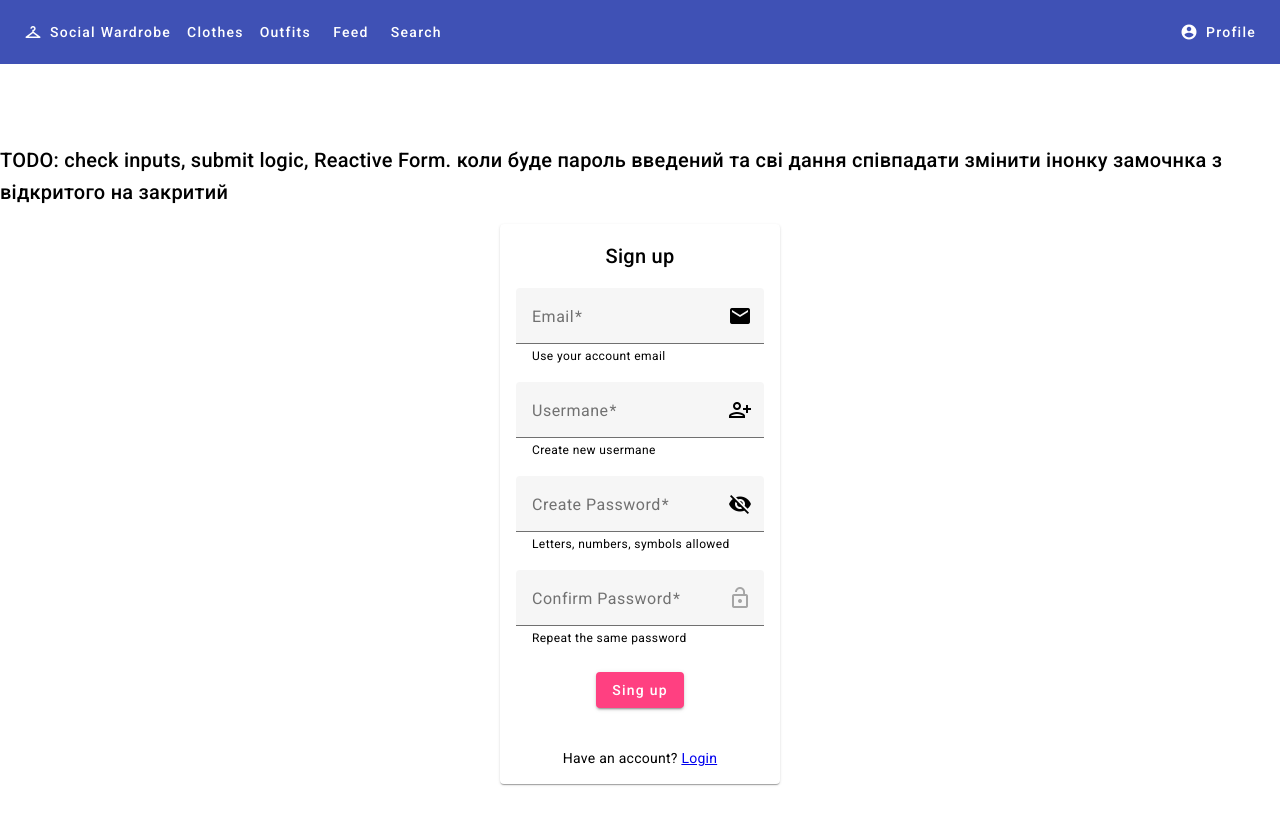
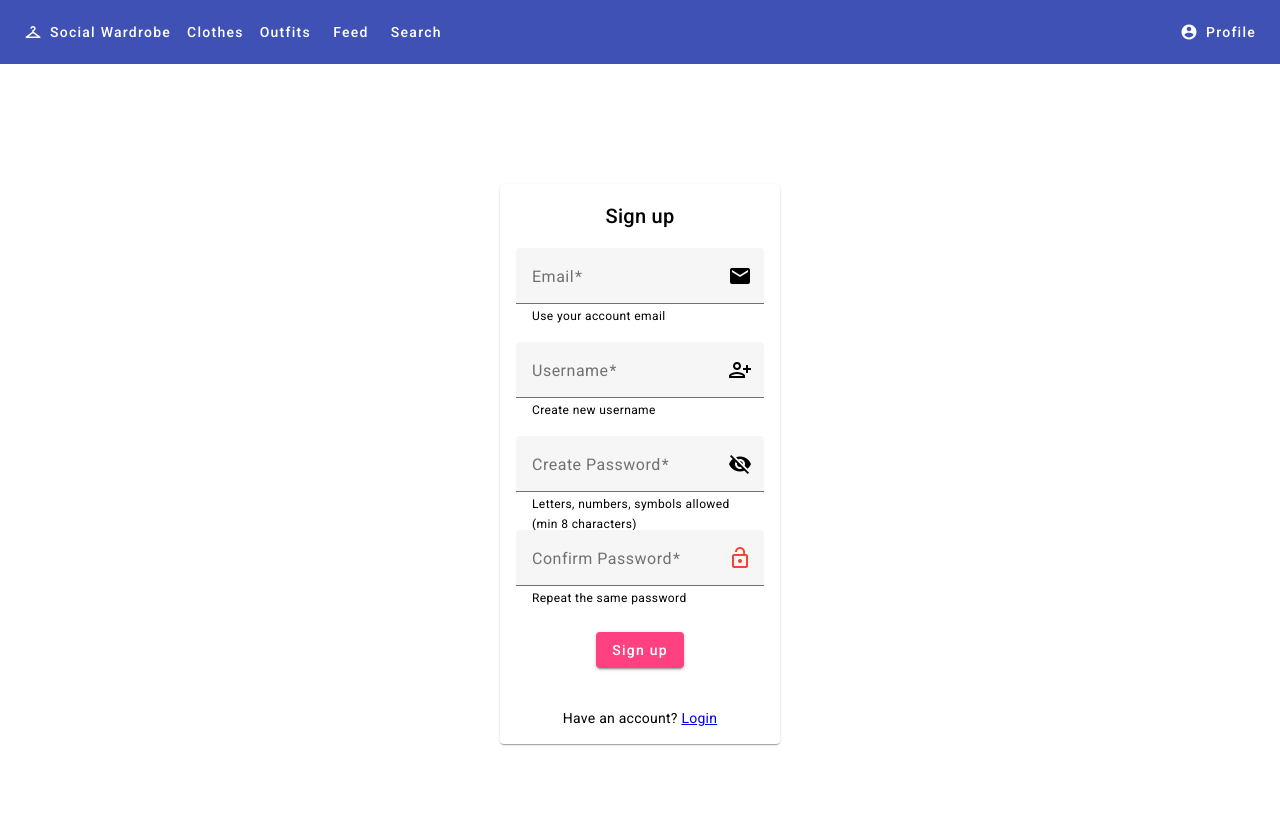
Before and after one commit to maxstepanyuk/social-wardrobe-angular, an Angular app: page /signup in a window 1280 px wide. Shown: the top 824 px of the page. Built offline with nearby package versions, Linux system fonts and the light colour scheme.

Commit message:
`pages/signup` - check inputs, submit logic (wip - console.log), Reactive Form, icon change

```diff
--- a/src/app/pages/signup/signup.component.html
+++ b/src/app/pages/signup/signup.component.html
@@ -1,7 +1,4 @@
 <div class="login-form">
-
-  <h2>TODO: check inputs, submit logic, Reactive Form. коли буде пароль введений та сві дання співпадати змінити інонку замочнка з відкритого на закритий</h2>
-
   <mat-card>
     <mat-card-content>
 
@@ -9,54 +6,63 @@
         <h2>Sign up</h2>
       </mat-card-title>
 
-      <form>
+      <form [formGroup]="signupForm" (ngSubmit)="onSubmit()">
         <mat-form-field>
           <mat-label>Email</mat-label>
-          <input matInput placeholder="email@example.com" [formControl]="email" type="email" required>
+          <input matInput placeholder="email@example.com" formControlName="email" type="email" required>
           <mat-hint>Use your account email</mat-hint>
           <mat-icon matSuffix>email</mat-icon>
-          @if (email.invalid) {
-            <mat-error>{{getEmailErrorMessage()}}</mat-error>
+          @if (email?.invalid && email?.touched) {
+          <mat-error>{{getEmailErrorMessage()}}</mat-error>
           }
         </mat-form-field>
 
         <mat-form-field>
-          <mat-label>Usermane</mat-label>
-          <input matInput placeholder="username" required>
-          <mat-hint>Create new usermane</mat-hint>
+          <mat-label>Username</mat-label>
+          <input matInput placeholder="username" formControlName="username" required>
+          <mat-hint>Create new username</mat-hint>
           <mat-icon matSuffix>person_add_alt</mat-icon>
+          @if (username?.invalid && username?.touched) {
+          <mat-error>{{getUsernameErrorMessage()}}</mat-error>
+          }
         </mat-form-field>
 
         <mat-form-field>
           <mat-label>Create Password</mat-label>
-          <input matInput [type]="hideNewPass ? 'password' : 'text'" required minlength="8">
-          <button mat-icon-button matSuffix (click)="hideNewPass = !hideNewPass"
+          <input matInput [type]="hideNewPass ? 'password' : 'text'" formControlName="password" required minlength="8">
+          <button type="button" mat-icon-button matSuffix (click)="hideNewPass = !hideNewPass"
             [attr.aria-label]="'Hide password'" [attr.aria-pressed]="hideNewPass">
             <mat-icon>{{hideNewPass ? 'visibility_off' : 'visibility'}}</mat-icon>
           </button>
-          <!-- <mat-error *ngIf="newPassInvalid()">{{getNewPassErrorMessage()}}</mat-error> -->
-          <!-- msg: conditions not met -->
-          <mat-hint>Letters, numbers, symbols allowed</mat-hint>
+          @if (password?.invalid && password?.touched) {
+          <mat-error>{{getPasswordErrorMessage()}}</mat-error>
+          }
+          <mat-hint>Letters, numbers, symbols allowed (min 8 characters)</mat-hint>
         </mat-form-field>
 
         <mat-form-field>
           <mat-label>Confirm Password</mat-label>
-          <input matInput type="password" required>
-          <button mat-icon-button matSuffix disabled="true">
-            <mat-icon>{{arePasswordsMatch() ? 'lock' : 'lock_open'}}</mat-icon>
+          <input matInput [type]="hideConfirmPass ? 'password' : 'text'" formControlName="confirmPassword" required>
+          <button type="button" mat-icon-button matSuffix (click)="hideConfirmPass = !hideConfirmPass"
+            [attr.aria-label]="'Hide password'" [attr.aria-pressed]="hideConfirmPass">
+            <mat-icon [color]="doPasswordsMatch() ? 'primary' : 'warn'">
+              {{doPasswordsMatch() ? 'lock' : 'lock_open'}}
+            </mat-icon>
           </button>
-          <!-- <mat-error *ngIf="newPassInvalid()">{{getNewPassErrorMessage()}}</mat-error> -->
-          <!-- msg: passwords dont match -->
+          @if (confirmPassword?.invalid && confirmPassword?.touched || signupForm.hasError('passwordMismatch') &&
+          confirmPassword?.touched) {
+          <mat-error>{{getConfirmPasswordErrorMessage()}}</mat-error>
+          }
           <mat-hint>Repeat the same password</mat-hint>
         </mat-form-field>
 
         <mat-card-actions>
-          <button mat-raised-button color="accent">Sing up</button>
+          <button mat-raised-button color="accent" type="submit">Sign up</button>
         </mat-card-actions>
 
       </form>
 
-      <p>Have an account? <a routerLink="/login" routerLinkActive="active" ariaCurrentWhenActive="page">Login</a>
+      <p>Have an account? <a routerLink="/login" routerLinkActive="active" ariaCurrentWhenActive="page">Login</a></p>
 
     </mat-card-content>
   </mat-card>
--- a/src/app/pages/signup/signup.component.ts
+++ b/src/app/pages/signup/signup.component.ts
@@ -1,38 +1,130 @@
-import { Component } from '@angular/core';
-import { FormControl, Validators, FormsModule, ReactiveFormsModule } from '@angular/forms';
+import { Component, OnInit } from '@angular/core';
+import {
+  Validators,
+  AbstractControl,
+  ValidationErrors,
+  FormBuilder,
+  FormGroup,
+} from '@angular/forms';
 
 @Component({
-    selector: 'app-signup',
-    templateUrl: './signup.component.html',
-    styleUrls: ['./signup.component.scss'],
-    standalone: false
+  selector: 'app-signup',
+  templateUrl: './signup.component.html',
+  styleUrls: ['./signup.component.scss'],
+  standalone: false
 })
-export class SignupComponent {
+export class SignupComponent implements OnInit {
+  signupForm: FormGroup;
+  hideNewPass: boolean = true;
+  hideConfirmPass: boolean = true;
 
-  email = new FormControl('', [Validators.required, Validators.email]);
-  getEmailErrorMessage() {
-    if (this.email.hasError('required')) {
-      return 'Enter a value';
-    }
-    return this.email.hasError('email') ? 'Not a valid email' : '';
+  constructor(private fb: FormBuilder) {
+    this.signupForm = this.fb.group(
+      {
+        email: ['', [Validators.required, Validators.email]],
+        username: ['', [Validators.required, Validators.minLength(3)]],
+        password: ['', [Validators.required, Validators.minLength(8), this.passwordValidator()]],
+        confirmPassword: ['', [Validators.required]],
+      },
+      {
+        validators: this.passwordMatchValidator,
+      }
+    );
   }
 
-  //password
-  newPass: string = "";
-  hideNewPass: boolean = true;
-  //todo: validation
-  newPassWalid() {
-    return "todo"
+  ngOnInit() { }
+
+  passwordValidator() {
+    return (control: AbstractControl): ValidationErrors | null => {
+      const value = control.value;
+      if (!value) {
+        return null;
+      }
+      const hasNumber = /[0-9]/.test(value);
+      const hasLetter = /[a-zA-Z]/.test(value);
+
+      const passwordValid = hasNumber && hasLetter;
+
+      return !passwordValid ? { passwordStrength: true } : null;
+    };
   }
-  getNewPassErrorMessage() {
-    return "todo"
+
+  passwordMatchValidator(group: AbstractControl): ValidationErrors | null {
+    const password = group.get('password')?.value;
+    const confirmPassword = group.get('confirmPassword')?.value;
+    return password === confirmPassword ? null : { passwordMismatch: true };
   }
-  newPassInvalid(): any {
-    return "todo"
+
+  doPasswordsMatch(): boolean {
+    const password = this.password?.value;
+    const confirmPassword = this.confirmPassword?.value;
+    return password === confirmPassword && password !== '' && confirmPassword !== '';
   }
-  confiremPass: string = "";
 
-  arePasswordsMatch(): any {
-    return (this.newPass === this.confiremPass && this.newPass != "");
+  get email() {
+    return this.signupForm.get('email');
+  }
+  get username() {
+    return this.signupForm.get('username');
+  }
+  get password() {
+    return this.signupForm.get('password');
+  }
+  get confirmPassword() {
+    return this.signupForm.get('confirmPassword');
+  }
+
+  getEmailErrorMessage() {
+    if (this.email?.hasError('required')) {
+      return 'Email is required';
+    }
+    return this.email?.hasError('email') ? 'Not a valid email' : '';
+  }
+
+  getUsernameErrorMessage() {
+    if (this.username?.hasError('required')) {
+      return 'Username is required';
+    }
+    return this.username?.hasError('minlength')
+      ? 'Username must be at least 1 character'
+      : '';
+  }
+
+  getPasswordErrorMessage() {
+    if (this.password?.hasError('required')) {
+      return 'Password is required';
+    }
+    if (this.password?.hasError('minlength')) {
+      return 'Password must be at least 8 characters';
+    }
+    if (this.password?.hasError('passwordStrength')) {
+      return 'Password must contain letters and numbers';
+    }
+    return '';
+  }
+
+  getConfirmPasswordErrorMessage() {
+    if (this.confirmPassword?.hasError('required')) {
+      return 'Please confirm your password';
+    }
+    if (
+      this.signupForm.hasError('passwordMismatch') &&
+      this.confirmPassword?.touched
+    ) {
+      return 'Passwords do not match';
+    }
+    return '';
+  }
+
+  onSubmit() {
+    if (this.signupForm.valid) {
+      // TODO
+      console.log('Form submitted:', this.signupForm.value);
+      alert('Form submitted');
+    } else {
+      Object.keys(this.signupForm.controls).forEach((key) => {
+        this.signupForm.get(key)?.markAsTouched();
+      });
+    }
   }
 }
```
